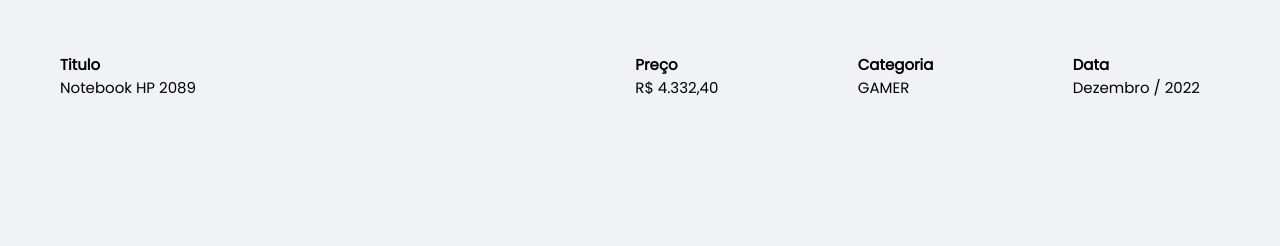
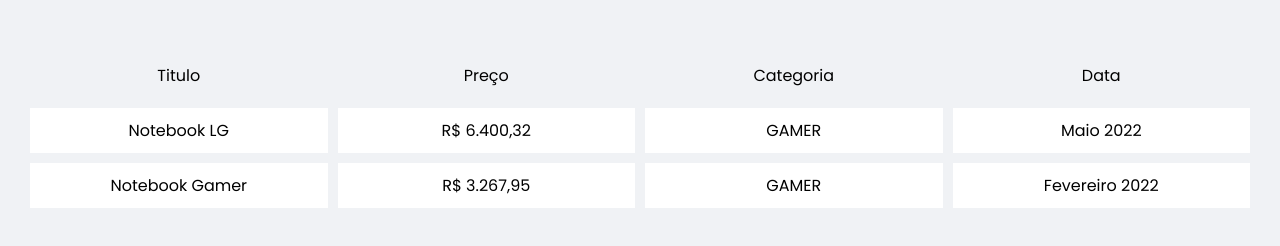
Before and after one commit to GabriellRossi/dtmoney-flexbox, a plain HTML site: page index.html in a window 1280 px wide. Shown: the part 248-494 px from the top of the page. Drawn offline with Linux system fonts and the light colour scheme.

Commit message:
feat: Section products finalizado

```diff
--- a/assets/css/style.css
+++ b/assets/css/style.css
@@ -87,14 +87,21 @@ body {
   color: var(--gr-text-cards-topo-total);
 }
 
-.products-main {
-  display: flex;
-  align-items: center;
-  /* flex-direction: row; */
-  margin: 60px;
-  font-size: 15px;
+.grid-container {
+  display: grid;
+  grid-template-columns: 3fr 3fr 3fr 3fr;
+  margin-top: 30px;
+  gap: 10px;
+  padding: 30px;
+  font-size: 16px;
+
 }
 
-.product-title--custom {
-  margin-right: 300px;
+.grid-container > div {
+  text-align: center;
+  padding: 10px 20px;
 }
+
+.background-product {
+  background-color: var(--gr-background-products);
+}
--- a/index.html
+++ b/index.html
@@ -46,29 +46,23 @@
     </section>
 
     <section>
-      <div class="products-main">
-        <div class="container">
-          <div class="product-title--custom">
-            <h4>Titulo</h4>
-            Notebook HP 2089
-          </div>
-
-          <div>
-            <h4>Preço</h4>
-            <p>R$ 4.332,40</p>
-          </div>
-
-          <div>
-            <h4>Categoria</h4>
-            <p>GAMER</p>
-          </div>
-
-          <div>
-            <h4>Data</h4>
-            <p>Dezembro / 2022</p>
-          </div>
+      <div class="products">
+        <div class="grid-container">
+          <div>Titulo</div>
+          <div>Preço</div>
+          <div>Categoria</div>
+          <div>Data</div>
+          <div class="background-product">Notebook LG </div>
+          <div class="background-product">R$ 6.400,32</div>
+          <div class="background-product">GAMER</div>
+          <div class="background-product">Maio 2022</div>
+          <div class="background-product">Notebook Gamer</div>
+          <div class="background-product">R$ 3.267,95</div>
+          <div class="background-product">GAMER</div>
+          <div class="background-product">Fevereiro 2022</div>
         </div>
       </div>
+
     </section>
   </main>
 </body>
```
